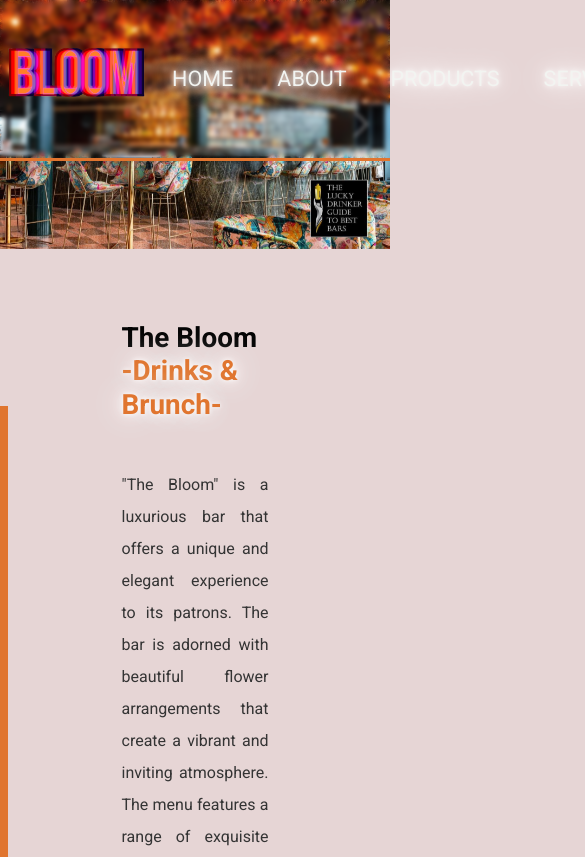
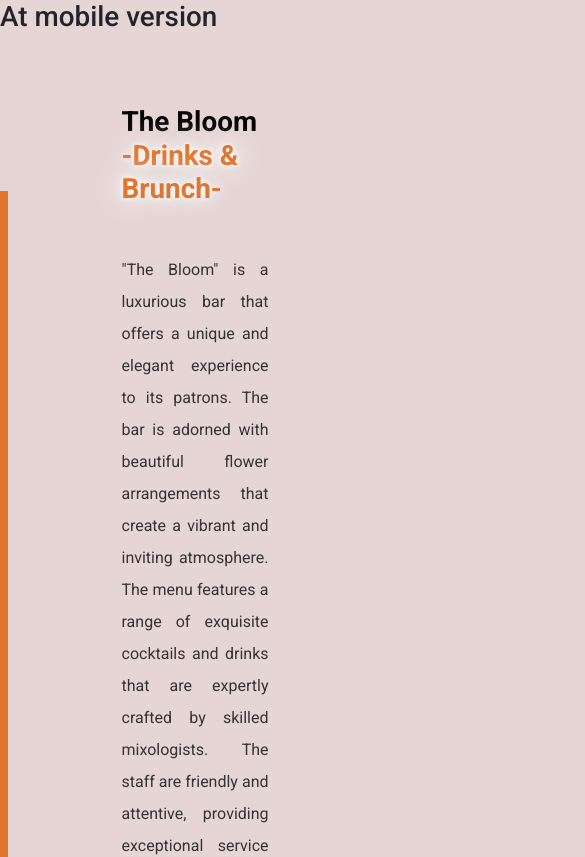
Before and after one commit to Brisasoledad2022/pin-frontend, a React (Create React App) app: page / in a window 390 px wide. Shown: the top 857 px of the page, 585 px wide, since content can reach past the window. Built offline with nearby package versions, Linux system fonts and the light colour scheme.

Commit message:
CustomHook sizing/ responsive

```diff
--- a/src/App.js
+++ b/src/App.js
@@ -1,15 +1,18 @@
-
 import Home from "./sections/Home/Home";
 import Products from "./sections/Products/Products";
 import Services from "./sections/Services/Services";
 import Contact from "./sections/Contacts/Contacts";
 import About from "./sections/About/About";
 import Footer from "./sections/Footer/Footer.jsx";
+import useWindowInfo from "./hooks/useWindowInfo";
 
 function App() {
+  const { mobileDesign } = useWindowInfo();
+  console.log(mobileDesign);
   return (
     <div className="w-100 min-vh-100">
-      <Home />
+      {mobileDesign ? <h1> At mobile version</h1> : <Home />}
+
       <About />
       <Products />
       <Services />
--- /dev/null
+++ b/src/hooks/useWindowInfo.js
@@ -0,0 +1,19 @@
+import { useState, useEffect } from "react";
+
+export default function useWindowInfo() {
+  const [windowInfo, setWindowInfo] = useState({
+    mobileDesign: window.document.body.clientWidth < 480 ? true : false,
+  });
+
+  useEffect(() => {
+    const handleResize = () => {
+      setWindowInfo({
+        mobileDesign: window.document.body.clientWidth < 480 ? true : false,
+      });
+    };
+    window.addEventListener("resize", handleResize);
+    return () => window.removeEventListener("resize", handleResize);
+  }, []);
+
+  return windowInfo;
+}
```
